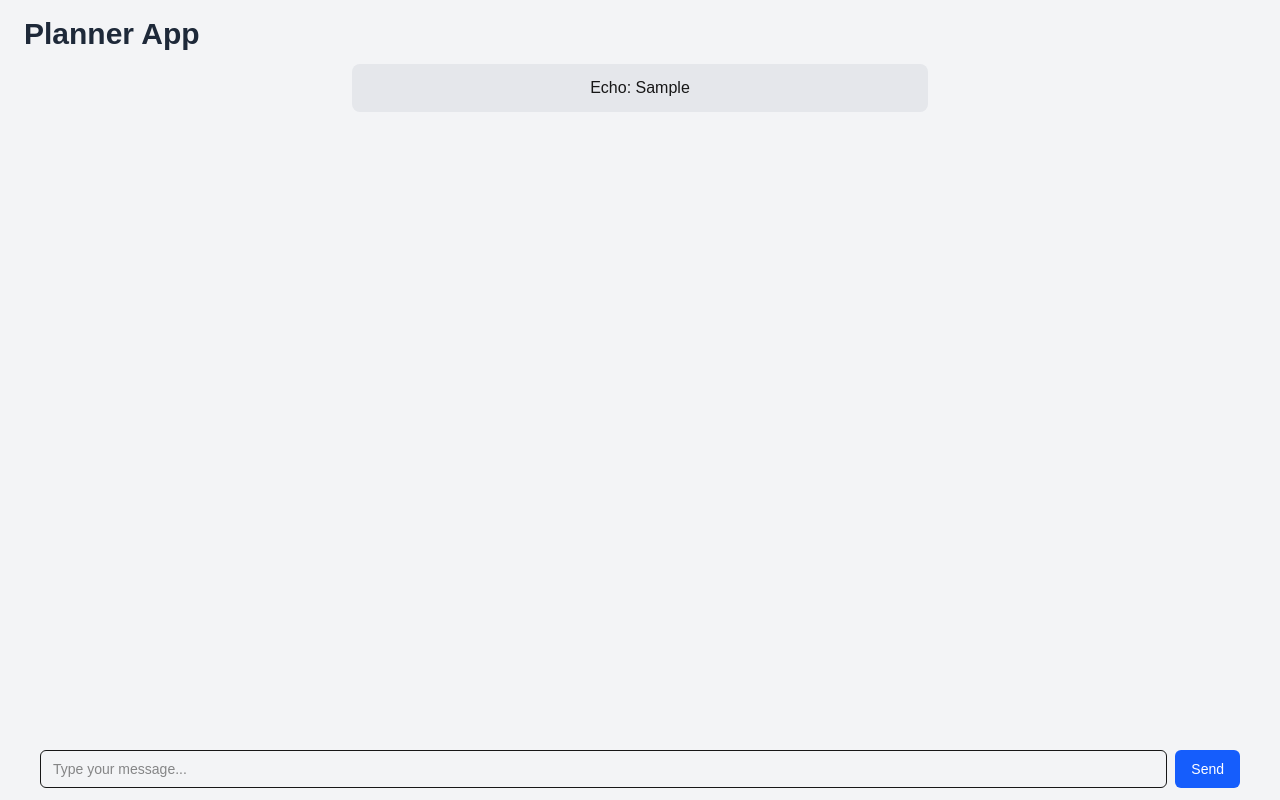
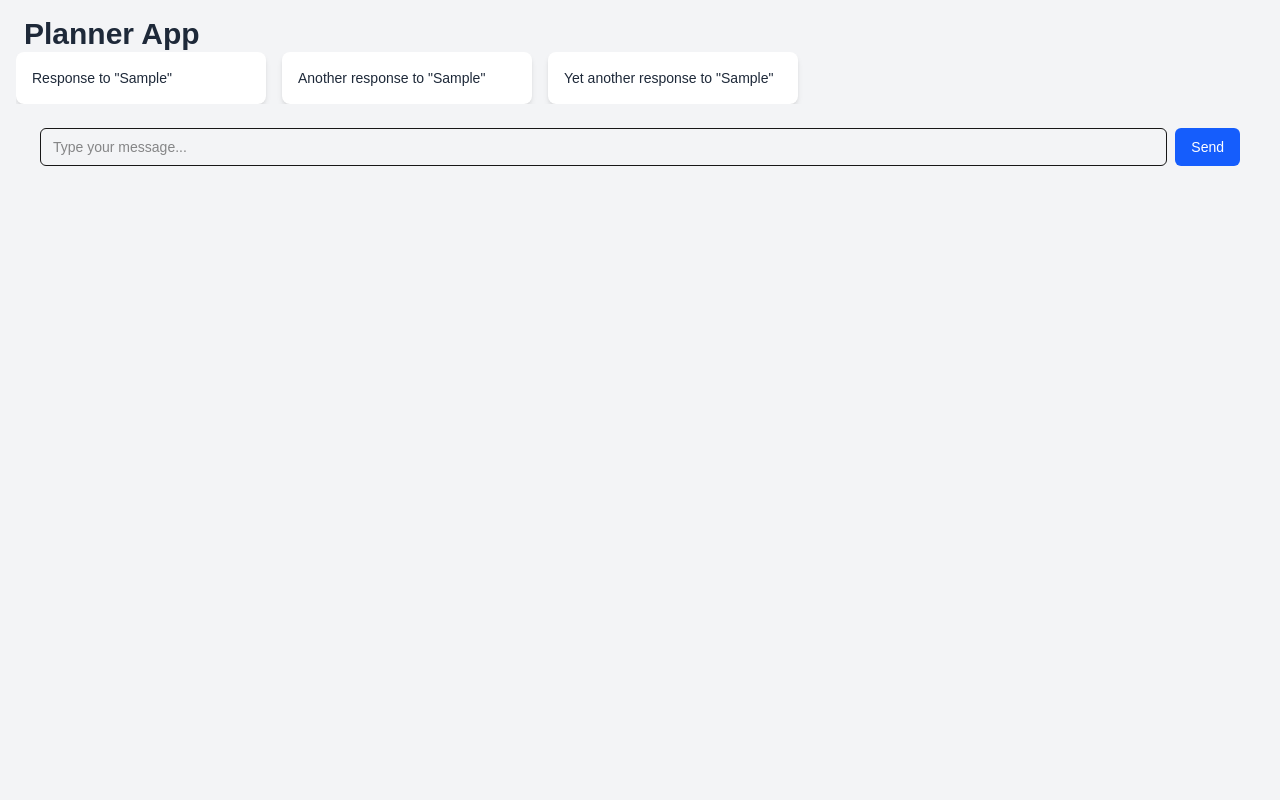
Before and after one commit to Banana1001/ShadyAgents, a Next.js app in the folder web-app/: page / in a window 1280 px wide. Both pictures are taken after typing "Sample" into the empty fields and a click on the button "Send". Built offline with nearby package versions, Linux system fonts and the light colour scheme.

Commit message:
Update cards

```diff
--- /dev/null
+++ b/web-app/app/components/Card.tsx
@@ -0,0 +1,12 @@
+type CardProps = {
+    type: 'action' | 'idea' | 'generated';
+    content: string;
+};
+
+export default function Card({ content }: CardProps) {
+    return (
+        <div className="bg-white dark:bg-gray-800 shadow-md rounded-lg p-4 w-[250px] shrink-0">
+            <p className="text-gray-800 dark:text-white text-sm">{content}</p>
+        </div>
+    );
+}
--- a/web-app/app/page.tsx
+++ b/web-app/app/page.tsx
@@ -1,10 +1,11 @@
 'use client';
 
 import { useState } from 'react';
+import Card, { CardProps } from './components/Card';
 
 export default function Home() {
   const [input, setInput] = useState('');
-  const [response, setResponse] = useState<string | null>(null);
+  const [cards, setCards] = useState<CardProps[]>([]);
 
   const sendMessage = async () => {
     if (!input.trim()) return;
@@ -13,16 +14,22 @@ export default function Home() {
     setInput(''); // Clear input immediately
 
     // TODO: Replace this with real agent call
-    const agentReply = await fakeAgentCall(messageToSend);
+    const cards = await fakeAgentCall(messageToSend);
 
-    setResponse(agentReply);
+    setCards(cards);
   };
 
   // Fake agent for demo purposes
-  const fakeAgentCall = async (msg: string): Promise<string> => {
+  const fakeAgentCall = async (msg: string): Promise<CardProps[]> => {
     return new Promise((res) =>
-      setTimeout(() => res(`Echo: ${msg}`), 1000)
-    );
+      setTimeout(() => {
+        res([
+          { type: 'action', content: `Response to "${msg}"` },
+          { type: 'action', content: `Another response to "${msg}"` },
+          { type: 'action', content: `Yet another response to "${msg}"` },
+        ]);
+      }, 1000
+    ));
   };
 
   return (
@@ -34,13 +41,13 @@ export default function Home() {
       </header>
 
 
-      {/* Display response */}
-      <div className="flex-1 overflow-y-auto py-3 text-base">
-        {response && (
-          <div className="bg-gray-200 px-4 py-3 rounded-lg max-w-xl mx-auto mb-4 text-center">
-            {response}
-          </div>
-        )}
+      {/* Horizontal action card row */}
+      <div className="px-4 pb-3">
+        <div className="flex gap-4 overflow-x-auto">
+          {cards.map((card, index) => (
+            <Card key={index} type={card.type} content={card.content} />
+          ))}
+        </div>
       </div>
 
       {/* Input box */}
```
